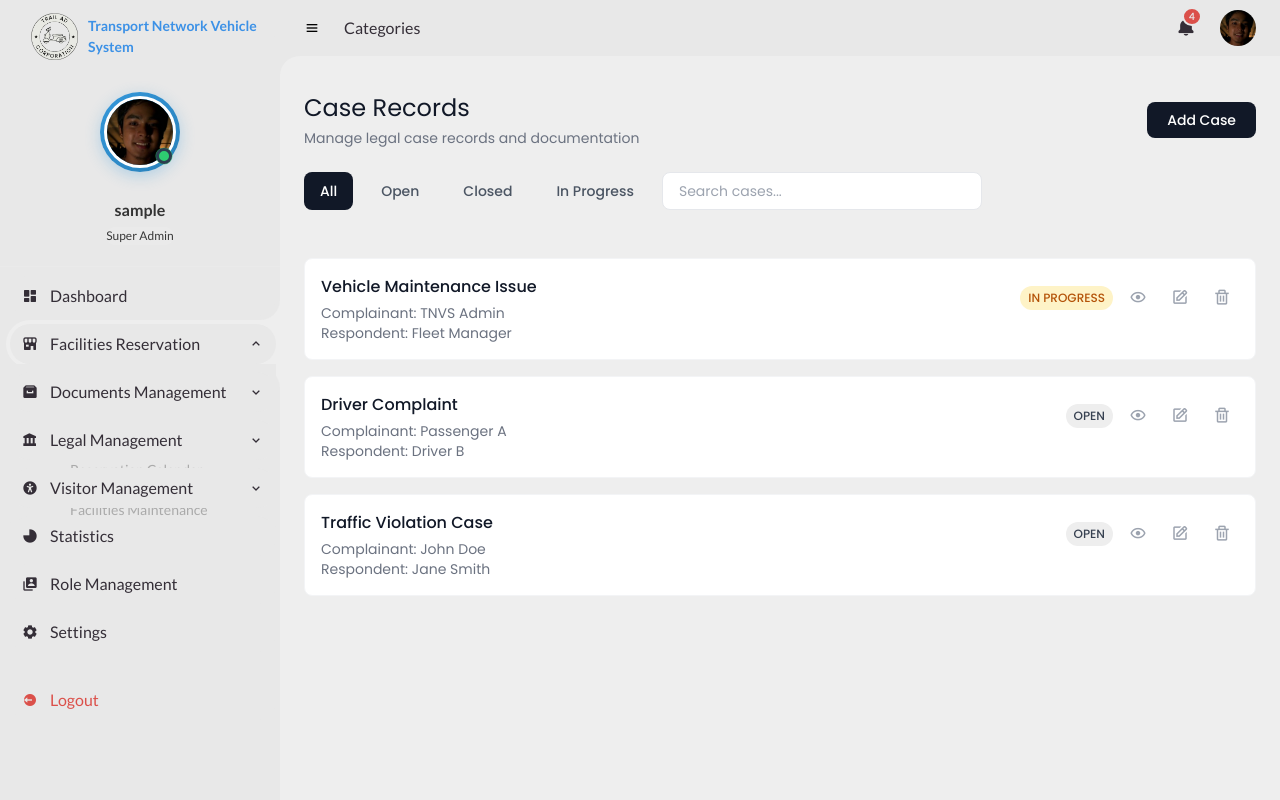
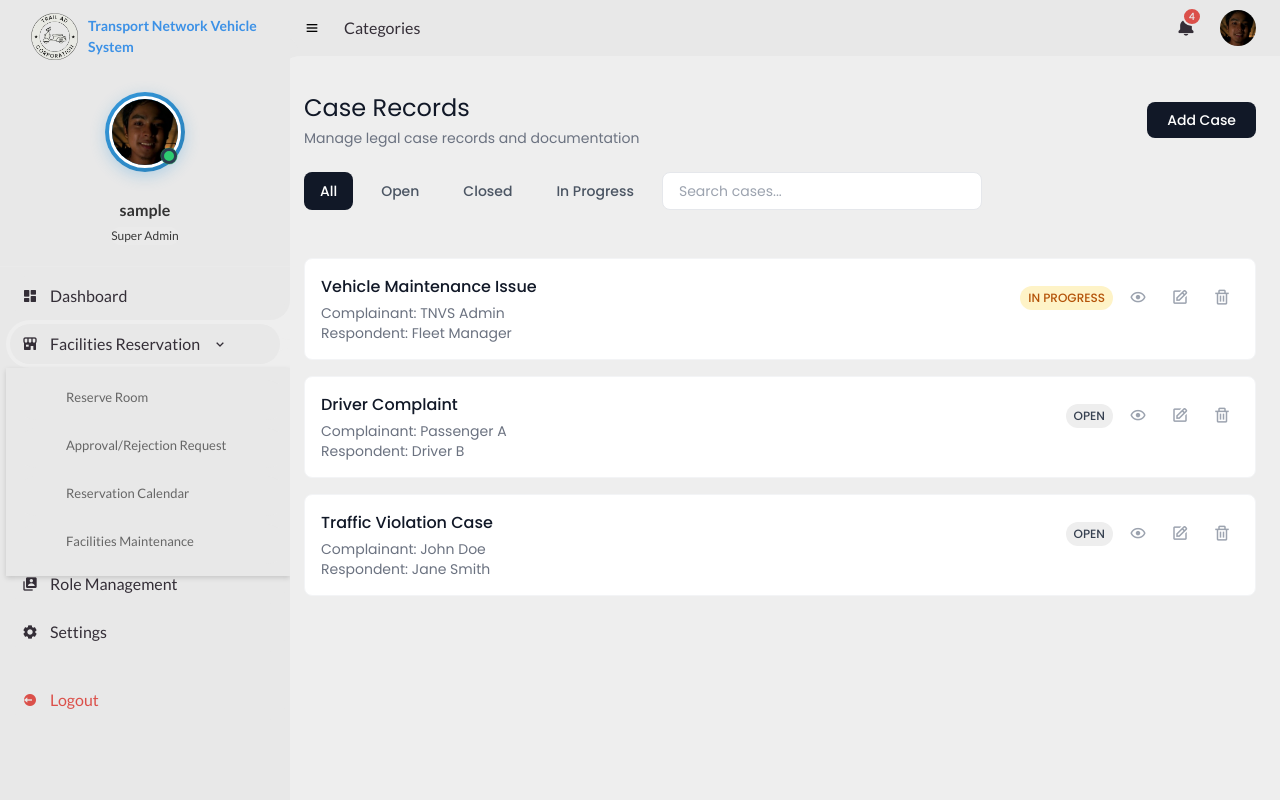
Before and after one commit to Chris-calm/TNVS, a PHP site: page /PHP/Case_Records.php in a window 1280 px wide, after a click on "Facilities Reservation". Run offline with PHP 8.4, Linux system fonts and the light colour scheme; the visitor is signed in with stand-in values (Sample User, id 1); data comes from the database, SQL or seed files in the repository; some libraries are stand-ins or nearby versions.

Commit message:
Fix Sidebar

```diff
--- a/CSS/index.css
+++ b/CSS/index.css
@@ -44,11 +44,11 @@ body {
     left: 0;
     width: 280px;
     height: 100%;
-    background: #e8e8e8;
-    z-index: 1000;
+    background: var(--light);
+    z-index: 9999;
     font-family: var(--lato);
     transition: .3s ease;
-    overflow-x: hidden;
+    overflow: visible;
 }
 #sidebar.hide {
     width: 60px;
@@ -89,6 +89,8 @@ body {
 #sidebar .side-menu {
     width: 100%;
     margin-top: 20px;
+    overflow: visible;
+    position: relative;
 }
 #sidebar .side-menu li {
     height: 48px;
@@ -254,7 +256,7 @@ body {
 }
 #content nav {
     height: 56px;
-    background: #e8e8e8;
+    background: var(--light);
     padding: 0 24px;
     display: flex;
     align-items: center;
@@ -611,123 +613,11 @@ body {
 
 
 
-#sidebar .side-menu li.dropdown {
-    flex-direction: column;
-}
-#sidebar .side-menu li.dropdown .dropdown-menu {
-    max-height: 0;
-    overflow: hidden;
-    display: flex;
-    flex-direction: column;
-    background: #e8e8e8;
-    border-radius: 0 0 12px 12px;
-    margin-left: 0;
-    padding: 0;
-    transition: max-height 0.4s ease, padding 0.4s ease;
-    position: relative;
-}
-#sidebar .side-menu li.dropdown.open .dropdown-menu {
-    padding: 5px 0;
-    max-height: 500px;
-}
-#sidebar .side-menu li.dropdown .dropdown-menu li {
-    height: auto;
-    min-height: 40px;
-    display: flex;
-    align-items: center;
-    padding: 0;
-    margin: 0;
-}
-#sidebar .side-menu li.dropdown .dropdown-menu li a {
-    font-size: 14px;
-    color: var(--dark-grey);
-    transition: all 0.4s ease;
-    padding: 8px 20px 8px 60px;
-    border-radius: 0;
-    margin: 0;
-    display: flex;
-    align-items: center;
-    width: 100%;
-    height: 40px;
-    position: relative;
-}
-
-#sidebar .side-menu li.dropdown .dropdown-menu li a::before {
-    content: '';
-    position: absolute;
-    left: 48px;
-    top: 50%;
-    transform: translateY(-50%);
-    width: 2px;
-    height: 0;
-    background: var(--blue);
-    border-radius: 2px;
-    transition: height 0.4s ease;
-}
-#sidebar .side-menu li.dropdown .dropdown-menu li a:hover {
-    color: var(--blue);
-    background: rgba(60, 145, 230, 0.1);
-    transform: translateX(8px);
-    font-weight: 500;
-    padding-left: 68px;
-}
-
-#sidebar .side-menu li.dropdown .dropdown-menu li a:hover::before {
-    height: 50%;
-}
-#sidebar .side-menu li.dropdown .dropdown-toggle {
-    transition: all 0.4s ease;
-    position: relative;
-}
-
-#sidebar .side-menu li.dropdown .dropdown-toggle:hover {
-    color: var(--blue);
-    background: rgba(60, 145, 230, 0.1);
-    transform: translateX(8px) scale(1.02);
-    box-shadow: 0 4px 15px rgba(60, 145, 230, 0.2);
-    font-weight: 500;
-}
-
-#sidebar .side-menu li.dropdown .dropdown-toggle:hover .bx {
-    transform: scale(1.1);
-    color: var(--blue);
-}
-
-#sidebar .side-menu li.dropdown .dropdown-toggle::before {
-    content: '';
-    position: absolute;
-    left: 0;
-    top: 50%;
-    transform: translateY(-50%);
-    width: 4px;
-    height: 0;
-    background: var(--blue);
-    border-radius: 0 4px 4px 0;
-    transition: height 0.4s ease;
-}
-
-#sidebar .side-menu li.dropdown .dropdown-toggle:hover::before {
-    height: 70%;
-}
-
-#sidebar .side-menu li.dropdown .arrow {
-    margin-left: auto;
-    transition: all 0.4s ease;
-}
-
-#sidebar .side-menu li.dropdown.open .arrow {
-    transform: rotate(180deg);
-}
-
-#sidebar .side-menu li.dropdown .dropdown-toggle:hover .arrow {
-    transform: scale(1.2) rotate(10deg);
-}
-
-#sidebar .side-menu li.dropdown.open .dropdown-toggle:hover .arrow {
-    transform: scale(1.2) rotate(190deg);
-}
+/* Dropdown styles moved to sidebar.php inline styles to avoid conflicts */
 
 
 
 
 /*Sub-module dito tangina*/
+
+/* Inline dropdown expansion - no z-index issues */
--- a/JS/script.js
+++ b/JS/script.js
@@ -13,39 +13,7 @@ allSideMenu.forEach(item=> {
 
 
 
-document.addEventListener("DOMContentLoaded", function () {
-  const dropdowns = document.querySelectorAll("#sidebar .side-menu li.dropdown");
-  const allLinks = document.querySelectorAll("#sidebar .side-menu li a");
-
-  dropdowns.forEach((dropdown) => {
-    const toggle = dropdown.querySelector("a");
-
-    toggle.addEventListener("click", function (e) {
-      e.preventDefault();
-      e.stopPropagation();
-
-
-      dropdowns.forEach((item) => {
-        if (item !== dropdown) {
-          item.classList.remove("open");
-        }
-      });
-
-      dropdown.classList.toggle("open");
-    });
-  });
-
-
-  allLinks.forEach((link) => {
-    link.addEventListener("click", function (e) {
-      const parent = link.closest("li.dropdown");
-
-      if (!parent) {
-        dropdowns.forEach((dropdown) => dropdown.classList.remove("open"));
-      }
-    });
-  });
-});
+// Dropdown functionality moved to sidebar.php inline script
 
 
 
@@ -54,31 +22,34 @@ document.addEventListener("DOMContentLoaded", function () {
 const menuBar = document.querySelector('#content nav .bx.bx-menu');
 const sidebar = document.getElementById('sidebar');
 
+if (menuBar && sidebar) {
     menuBar.addEventListener('click', function (){
         sidebar.classList.toggle('hide');
-})
+    });
+}
 
 
-if(window.innerWidth < 768) {
+const searchButton = document.querySelector('#content nav form .form-input button');
+const searchButtonIcon = document.querySelector('#content nav form .form-input button .bx');
+const searchForm = document.querySelector('#content nav form');
+
+if(window.innerWidth < 768 && sidebar) {
     sidebar.classList.add('hide');
-} else if (window.innerWidth > 576){
+} else if (window.innerWidth > 576 && searchButtonIcon && searchForm){
     searchButtonIcon.classList.replace('bx-search', 'bx-x');
     searchForm.classList.remove('show')
 }
 
-    const searchButton = document.querySelector('#content nav form .form-input button');
-    const searchButtonIcon = document.querySelector('#content nav form .form-input button');
-    const searchForm = document.querySelector('#content nav form');
-
+if (searchButton) {
     searchButton.addEventListener('click', function (e) {
         if (window.innerWidth > 576) {
             e.preventDefault();
             searchForm.classList.toggle('show');
-        if(searchForm.classList.toggle('show')){
+            if(searchForm.classList.contains('show')){
                 searchButtonIcon.classList.replace('bx-search', 'bx-x');
             }else{
                 searchButtonIcon.classList.replace('bx-x', 'bx-search');
             }
         }
-
-    })
+    });
+}
--- a/PHP/partials/sidebar.php
+++ b/PHP/partials/sidebar.php
@@ -35,7 +35,6 @@ try {
         <span class="text" style="font-size: 14px; font-weight: 600;">Transport Network Vehicle System</span>
     </a>
 
-    <!-- Profile Status Section -->
     <div class="profile-status">
         <div class="profile-info">
             <div class="profile-avatar">
@@ -201,3 +200,101 @@ try {
         </li>
     </ul>
 </section>
+
+<style>
+    /* Basic dropdown structure */
+    #sidebar .side-menu.top li.dropdown {
+        position: relative;
+        padding-right: 10px;
+    }
+
+    /* Set z-index ONLY when the dropdown is active to bring it to the front */
+    #sidebar .side-menu.top li.dropdown.open {
+        z-index: 10;
+    }
+
+    /* Dropdown menu hidden by default */
+    #sidebar .side-menu.top li.dropdown .dropdown-menu {
+        display: none;
+        list-style: none;
+        padding: 0;
+        margin: 0;
+    }
+
+    /* When dropdown is open, position it absolutely to cover the full width */
+    #sidebar .side-menu.top li.dropdown.open .dropdown-menu {
+        display: block;
+        position: absolute;
+        top: 100%;
+        left: 0;
+        width: 100%;
+        background: #e8e8e8;
+        animation: slideDown 0.3s ease;
+        padding: 8px 0;
+        box-shadow: 0 2px 5px rgba(0,0,0,0.15);
+    }
+
+    @keyframes slideDown {
+        from {
+            opacity: 0;
+            transform: translateY(-10px);
+        }
+        to {
+            opacity: 1;
+            transform: translateY(0);
+        }
+    }
+
+    /* Dropdown items styling */
+    #sidebar .side-menu.top li.dropdown.open .dropdown-menu li a {
+        display: block;
+        padding: 8px 20px 8px 50px;
+        color: #666;
+        text-decoration: none;
+        font-size: 13px;
+    }
+
+    /* Ensure sidebar allows scrolling if content overflows */
+    #sidebar {
+        overflow-y: auto;
+        height: 100vh;
+        width: 290px;
+    }
+</style>
+
+<script>
+document.addEventListener('DOMContentLoaded', function() {
+    // Get the main sidebar element
+    const sidebar = document.getElementById('sidebar');
+
+    document.addEventListener('click', function(e) {
+        const toggle = e.target.closest('.dropdown-toggle');
+
+        if (toggle) {
+            e.preventDefault();
+
+            const dropdown = toggle.closest('.dropdown');
+
+            // Close all other open dropdowns first
+            document.querySelectorAll('#sidebar .dropdown.open').forEach(function(item) {
+                if (item !== dropdown) {
+                    item.classList.remove('open');
+                }
+            });
+
+            // Toggle the clicked dropdown
+            dropdown.classList.toggle('open');
+
+            // --- NEW LOGIC TO CONTROL SCROLLBAR ---
+            // Check if any dropdown is currently open
+            if (document.querySelector('#sidebar .dropdown.open')) {
+                // If a dropdown is open, hide the sidebar's scrollbar
+                sidebar.style.overflowY = 'hidden';
+            } else {
+                // If no dropdowns are open, restore the default scrollbar behavior
+                sidebar.style.overflowY = 'auto';
+            }
+        }
+    });
+});
+</script>
```
Lines whose indentation alone changed are shown as unchanged.
